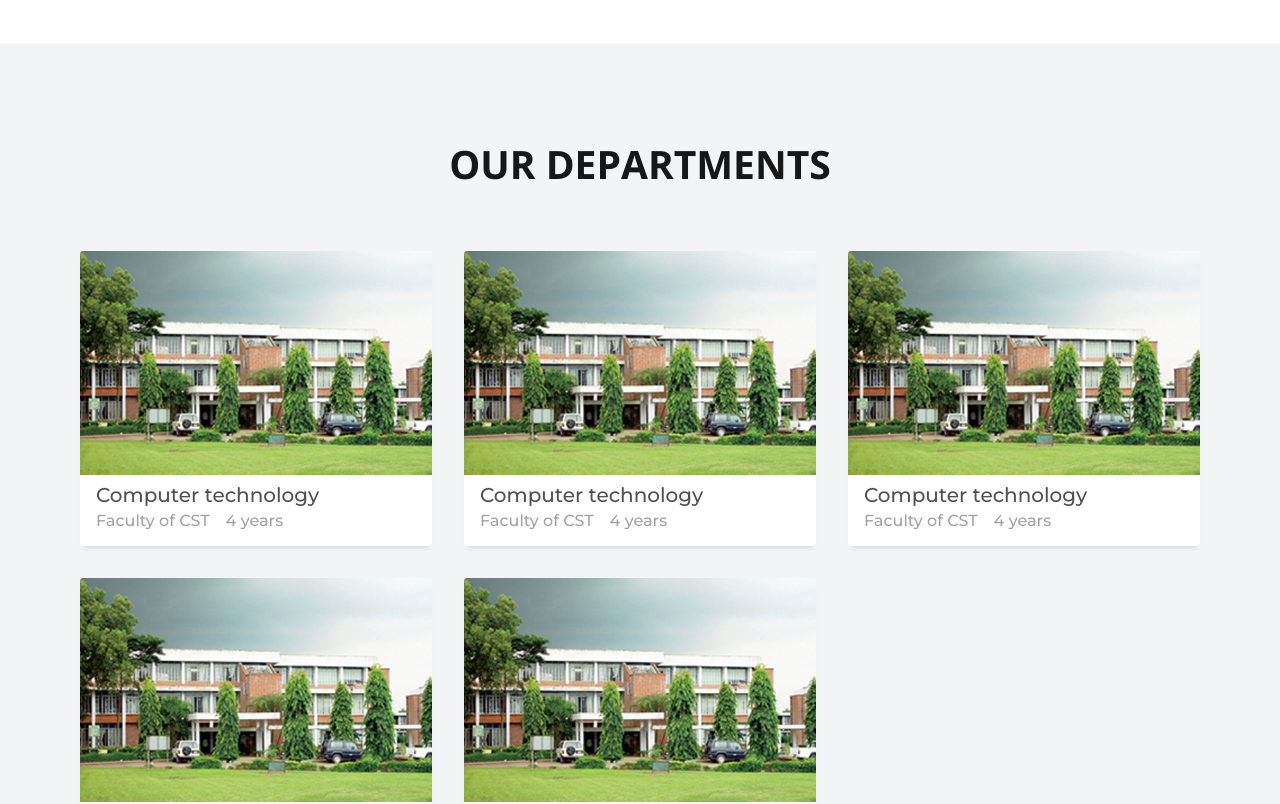
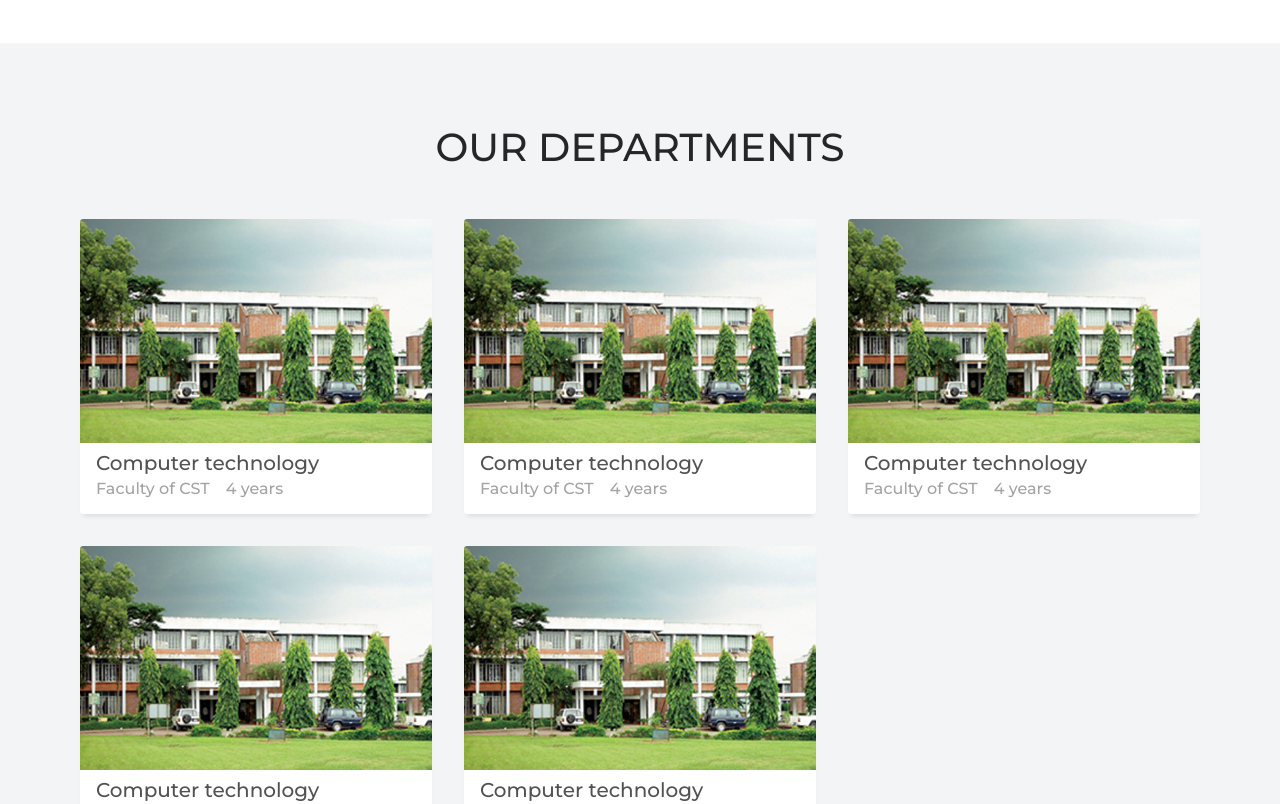
Before and after one commit to al-imam/lpi, a React (Vite) app: page / in a window 1280 px wide. Shown: the part 1240-2044 px from the top of the page. Built offline with nearby package versions, Linux system fonts and the light colour scheme.

Commit message:
resize heading padding margin etc

```diff
--- a/src/components/Departments/departments.module.css
+++ b/src/components/Departments/departments.module.css
@@ -6,18 +6,16 @@
 
 .departmentTitle {
   font-size: var(--h2);
-  font-family: var(--ff-os);
-  color: var(--gray-900);
-  display: flex;
-  justify-content: center;
-  align-items: center;
-  height: 5rem;
+  font-family: var(--ff-m);
+  font-weight: var(--fw-400);
+  color: var(--gray-800);
+  margin-bottom: 3rem;
+  text-align: center;
 }
 
 .cardsContainer {
   display: grid;
   grid-template-columns: repeat(3, 1fr);
-  padding-block: 3rem;
   color: var(--gray-900);
   justify-content: space-between;
   gap: 2rem;
```
